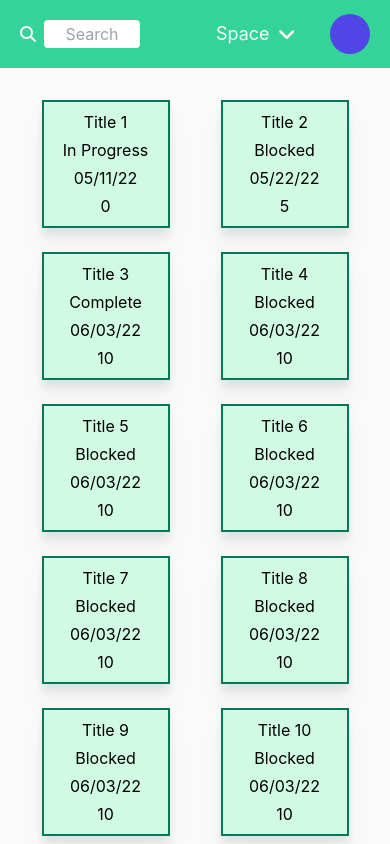
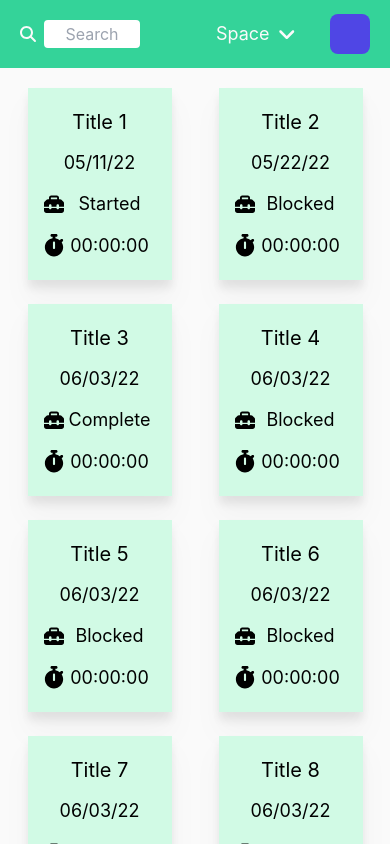
Before and after one commit to 312akim/focal-tiles, a Next.js app: page /focalapp in a window 390 px wide. Shown: the top 844 px of the page. Built offline with nearby package versions, Linux system fonts and the light colour scheme.

Commit message:
feat: added icons and mobile styling to tiles and related containers, updated mock data

```diff
--- a/components/navigation/spacePicker/SpacePicker.tsx
+++ b/components/navigation/spacePicker/SpacePicker.tsx
@@ -26,7 +26,7 @@ const SpacePicker: React.FC<ISpacePicker> = ({ spaces }) => {
             </Modal>
           }
         </div>
-      </div>
+    </div>
   );
 };
 
--- a/components/spaces/taskSpace/TaskSpace.mocks.ts
+++ b/components/spaces/taskSpace/TaskSpace.mocks.ts
@@ -5,143 +5,143 @@ const base: ITaskSpace = {
   data: [
     {
       title: 'Title 1',
-      status: 'In Progress',
+      status: 'Started',
       notes: 'Note 1',
       dueDate: '05/11/22',
-      timer: 0,
+      timer: '00:00:00',
     },
     {
       title: 'Title 2',
       status: 'Blocked',
       notes: 'Note 2',
       dueDate: '05/22/22',
-      timer: 5,
+      timer: '00:00:00',
     },
     {
       title: 'Title 3',
       status: 'Complete',
       notes: 'Note 3',
       dueDate: '06/03/22',
-      timer: 10,
+      timer: '00:00:00',
     },
     {
       title: 'Title 4',
       status: 'Blocked',
       notes: 'Note 4',
       dueDate: '06/03/22',
-      timer: 10,
+      timer: '00:00:00',
     },
     {
       title: 'Title 5',
       status: 'Blocked',
       notes: 'Note 5',
       dueDate: '06/03/22',
-      timer: 10,
+      timer: '00:00:00',
     },
     {
       title: 'Title 6',
       status: 'Blocked',
       notes: 'Note 6',
       dueDate: '06/03/22',
-      timer: 10,
+      timer: '00:00:00',
     },
     {
       title: 'Title 7',
       status: 'Blocked',
       notes: 'Note 7',
       dueDate: '06/03/22',
-      timer: 10,
+      timer: '00:00:00',
     },
     {
       title: 'Title 8',
       status: 'Blocked',
       notes: 'Note 8',
       dueDate: '06/03/22',
-      timer: 10,
+      timer: '00:00:00',
     },
     {
       title: 'Title 9',
       status: 'Blocked',
       notes: 'Note 9',
       dueDate: '06/03/22',
-      timer: 10,
+      timer: '00:00:00',
     },
     {
       title: 'Title 10',
       status: 'Blocked',
       notes: 'Note 10',
       dueDate: '06/03/22',
-      timer: 10,
+      timer: '00:00:00',
     },
     {
       title: 'Title 11',
       status: 'Blocked',
       notes: 'Note 11',
       dueDate: '06/03/22',
-      timer: 10,
+      timer: '00:00:00',
     },
     {
       title: 'Title 12',
       status: 'Blocked',
       notes: 'Note 12',
       dueDate: '06/03/22',
-      timer: 10,
+      timer: '00:00:00',
     },
     {
       title: 'Title 13',
       status: 'Blocked',
       notes: 'Note 13',
       dueDate: '06/03/22',
-      timer: 10,
+      timer: '00:00:00',
     },
     {
       title: 'Title 14',
       status: 'Blocked',
       notes: 'Note 14',
       dueDate: '06/03/22',
-      timer: 10,
+      timer: '00:00:00',
     },
     {
       title: 'Title 15',
       status: 'Blocked',
       notes: 'Note 15',
       dueDate: '06/03/22',
-      timer: 10,
+      timer: '00:00:00',
     },
     {
       title: 'Title 16',
       status: 'Blocked',
       notes: 'Note 16',
       dueDate: '06/03/22',
-      timer: 10,
+      timer: '00:00:00',
     },
     {
       title: 'Title 17',
       status: 'Blocked',
       notes: 'Note 17',
       dueDate: '06/03/22',
-      timer: 10,
+      timer: '00:00:00',
     },
     {
       title: 'Title 18',
       status: 'Blocked',
       notes: 'Note 18',
       dueDate: '06/03/22',
-      timer: 10,
+      timer: '00:00:00',
     },
     {
       title: 'Title 19',
       status: 'Blocked',
       notes: 'Note 19',
       dueDate: '06/03/22',
-      timer: 10,
+      timer: '00:00:00',
     },
     {
       title: 'Title 20',
       status: 'Blocked',
       notes: 'Note 20',
       dueDate: '06/03/22',
-      timer: 10,
+      timer: '00:00:00',
     },
   ],
 };
--- a/components/spaces/taskSpace/TaskSpace.tsx
+++ b/components/spaces/taskSpace/TaskSpace.tsx
@@ -1,4 +1,7 @@
 //import styles from './TaskSpace.module.css';
+import { faToolbox } from '@fortawesome/free-solid-svg-icons';
+import { faStopwatch } from '@fortawesome/free-solid-svg-icons';
+import { FontAwesomeIcon } from '@fortawesome/react-fontawesome';
 import TileWrapper from '../../tiles/tileWrapper/TileWrapper';
 
 
@@ -11,7 +14,7 @@ interface ITaskTile {
   status: string;
   notes: string;
   dueDate: string;
-  timer: number;
+  timer: string; // number of seconds
 }
 
 const TaskSpace: React.FC<ITaskSpace> = ({data}) => {
@@ -33,11 +36,17 @@ const TaskSpace: React.FC<ITaskSpace> = ({data}) => {
 
 const TaskTile = ({title, status, notes, dueDate, timer}: ITaskTile) => {
   return (
-    <div className='flex flex-col justify-between text-center bg-primary-100 h-full p-2'>
-      <div>{title}</div>
-      <div>{status}</div>
-      <div>{dueDate}</div>
-      <div>{timer}</div>
+    <div className='flex flex-col text-center bg-primary-100 h-full p-0 justify-between py-4 text-lg'>
+      <div className='text-xl '>{title}</div>
+      <div className=''>{dueDate}</div>
+      <div className='flex flex-row mx-2 w-auto pl-1'>
+        <FontAwesomeIcon icon={faToolbox} size='lg' className='my-auto w-5'/>
+        <div className='mx-auto pr-1'>{status}</div>
+      </div>
+      <div className='flex flex-row mx-2 w-auto pl-1'>
+        <FontAwesomeIcon icon={faStopwatch} size='lg' className='my-auto w-5'/>
+        <div className='mx-auto pr-1'>{timer}</div>
+      </div>
     </div>
   )
 }
--- a/components/surfaces/appHeader/AppHeader.tsx
+++ b/components/surfaces/appHeader/AppHeader.tsx
@@ -16,7 +16,7 @@ const AppHeader: React.FC<IAppHeader> = ({ auth }) => {
       <SearchBar searchData={[...mockSearchBarProps.alt.searchData]} />
       <SpacePicker spaces={[...mockSpacePickerProps.base.spaces]} />
       <div className="w-[20%] md:w-1/3 m-auto md:mr-24">
-        <div className="mr-5 md:mr-0 rounded-full h-10 w-10 bg-highlight m-auto hover:bg-secondary"></div>
+        <div className="mr-5 md:mr-0 rounded-lg h-10 w-10 bg-highlight m-auto hover:bg-secondary"></div>
       </div>
     </div>
   );
--- a/components/surfaces/appSpace/AppSpace.tsx
+++ b/components/surfaces/appSpace/AppSpace.tsx
@@ -7,7 +7,7 @@ export interface IAppSpace {}
 
 const AppSpace: React.FC<IAppSpace> = () => {
   return (
-    <div className="bg-secondary min-h-[86vh] p-4">
+    <div className="bg-secondary min-h-[86vh] p-1 md:p-4">
       {/* Determine Space Type and Data based on STORE */}
       <TaskSpace data={mockTaskSpaceProps.base.data} />
     </div>
--- a/components/tiles/tileWrapper/TileWrapper.tsx
+++ b/components/tiles/tileWrapper/TileWrapper.tsx
@@ -7,7 +7,7 @@ export interface ITileWrapper {
 
 const TileWrapper: React.FC<ITileWrapper> = ({ children }) => {
   return (
-    <div className="w-32 md:w-52 h-32 drop-shadow-xl bg-secondary border-primary-700 hover:border-highlight border-2 hover:border-4 m-2 mt-4 mx-auto">
+    <div className="w-36 md:w-52 h-48 md:h-44 drop-shadow-xl bg-secondary border-primary-100 hover:border-highlight border-4 hover:border-4 m-2 mt-4 mx-auto">
       {children}
     </div>
   );
--- a/components/utils/modal/Modal.tsx
+++ b/components/utils/modal/Modal.tsx
@@ -8,10 +8,9 @@ export interface IModal {
   inset?: string;
 }
 
-const Modal: React.FC<IModal> = ({ children, height = '100vh', width = '100%', inset = 0 }) => {
+const Modal: React.FC<IModal> = ({ children, height = '100vh', width = '100%', inset = '0' }) => {
   return (
-    <div
-      className={`z-10 fixed h-[${height}] w-[${width}] bg-primary-700 inset-${inset}`}
+    <div className={`z-10 fixed h-[${height}] w-[${width}] bg-primary-700 inset-${inset}`}
       onClick={(e) => e.stopPropagation()}>
       <div className='flex flex-col p-6'>
         {children}
```
